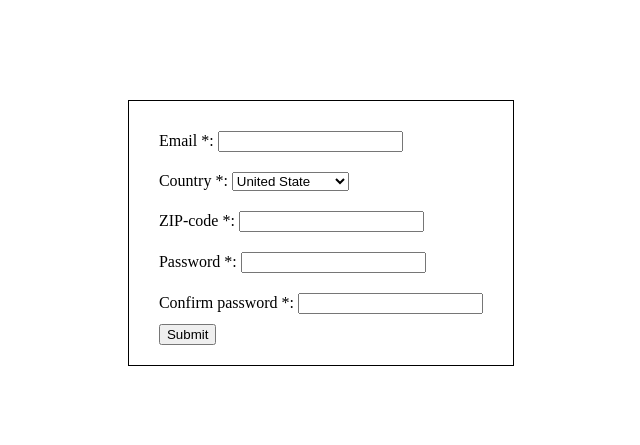
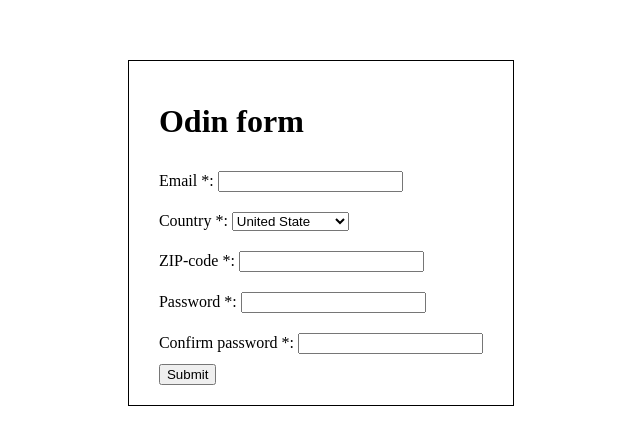
Before and after one commit to ls1955/odin-browser-form, a plain HTML site: page index.html in a window 1280 px wide. Shown: the part 175-620 px from the top of the page, without its empty margins (319-959 px from the left). Drawn offline with Linux system fonts and the light colour scheme.

Commit message:
Include form header

```diff
--- a/index.html
+++ b/index.html
@@ -9,6 +9,7 @@
 </head>
 <body>
   <form>
+    <h1>Odin form</h1>
     <div class="form-field">
       <label>
         Email *:
```
